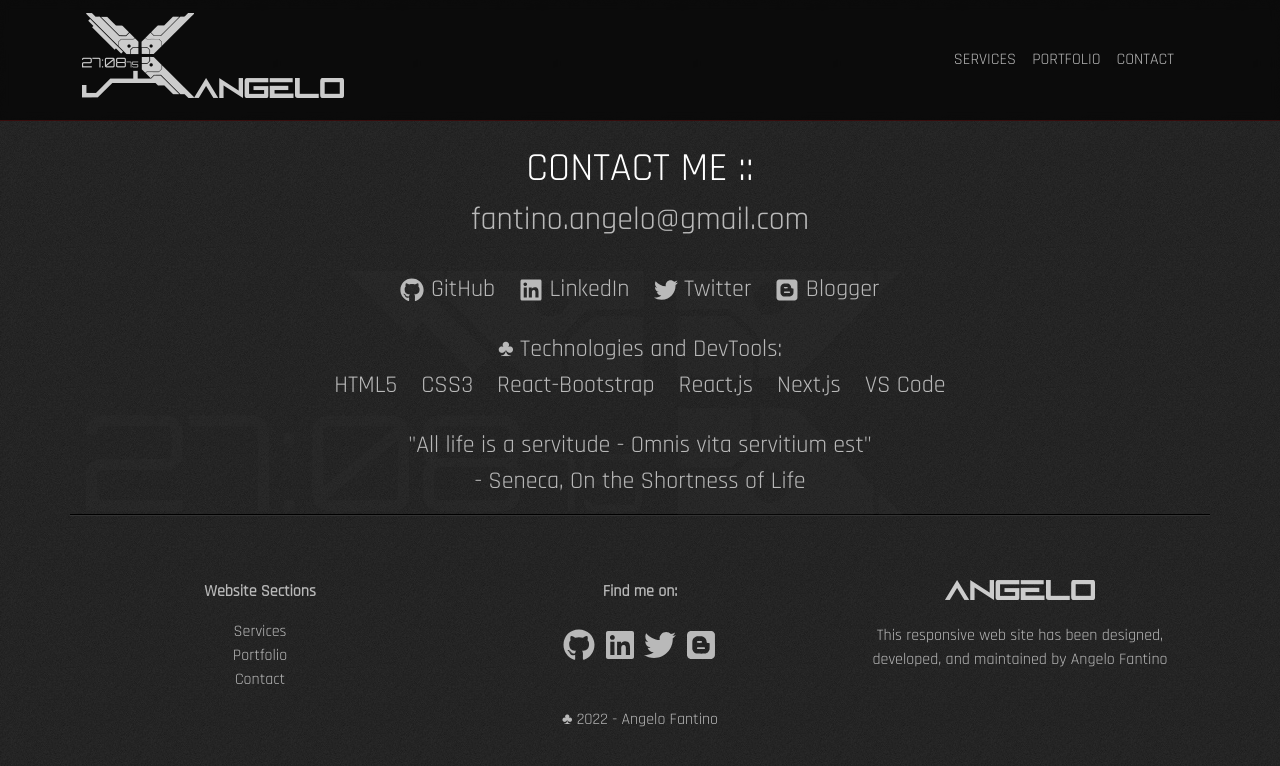
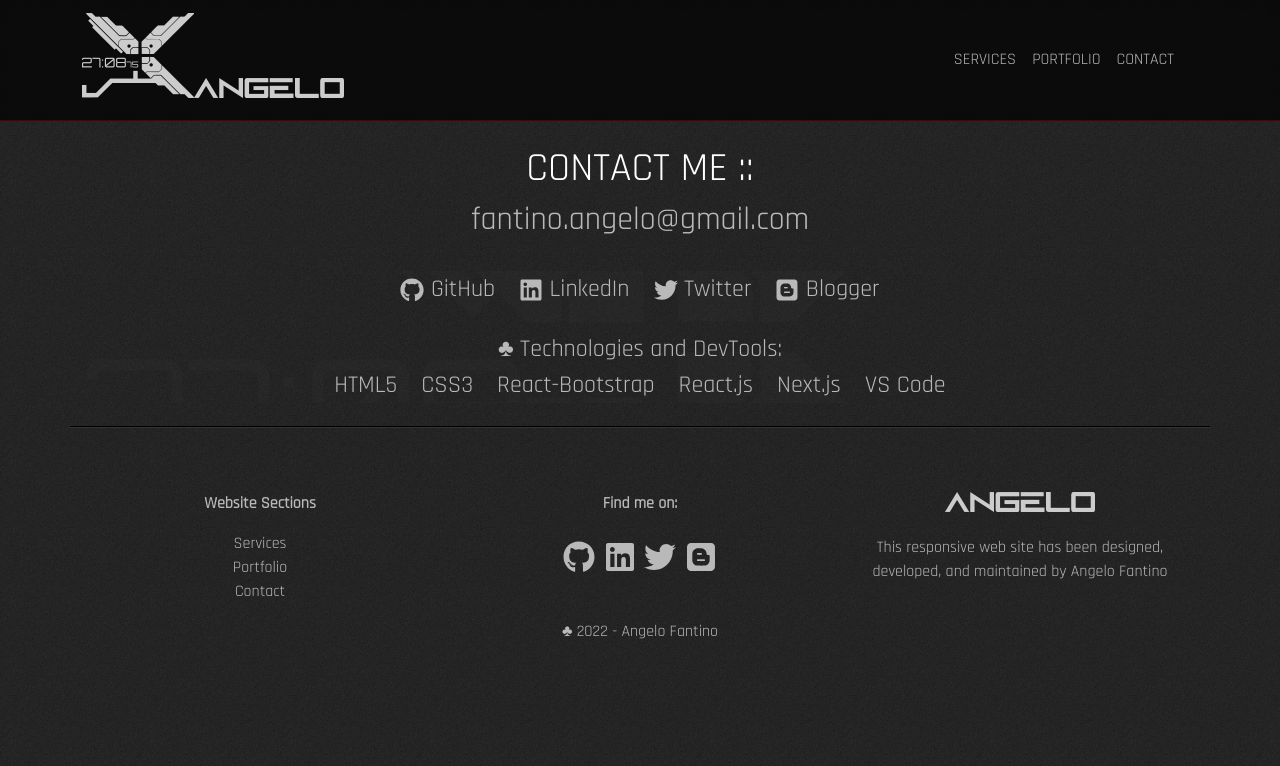
Before and after one commit to angelo-fantino/angelofantino.com, a Next.js app: page /about in a window 1280 px wide. Shown: the top 766 px of the page. Built offline with nearby package versions, Linux system fonts and the light colour scheme.

Commit message:
Update about.js

```diff
--- a/pages/about.js
+++ b/pages/about.js
@@ -10,10 +10,10 @@ function About() {
     <>
       {/* "SECTION Head" */}
       <Head>
-        <title>How And Where To Find Me | Angelo Front-End Dev ::</title>
+        <title>How And Where To Contact Me | Angelo Front-End Dev ::</title>
         <meta
           name="description"
-          content="My contact channels are available through e-mail and social networks. You can check out the technologies I am using also."
+          content="The contact channels are available through e-mail and social networks. You can check out the technologies that are used also."
         />
         <link rel="icon" href="/favicon.ico" />
       </Head>
@@ -121,15 +121,6 @@ function About() {
             <div className={styles.aboutContentText}>VS Code</div>
           </Col>
         </Row>
-
-        <Row className="animate__animated animate__fadeInUp">
-          <Col sm={12}>
-            <p className={styles.aboutContentText}>
-              {'"All life is a servitude - Omnis vita servitium est"'}
-              <br />- Seneca, On the Shortness of Life
-            </p>
-          </Col>
-        </Row>
       </Container>
     </>
   );
```
